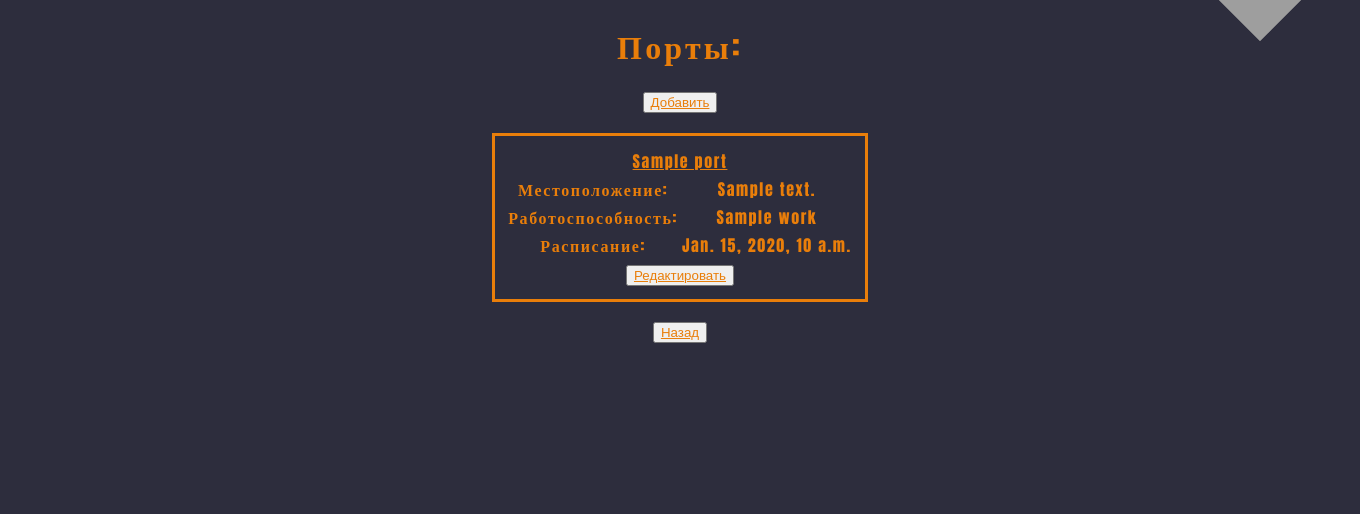
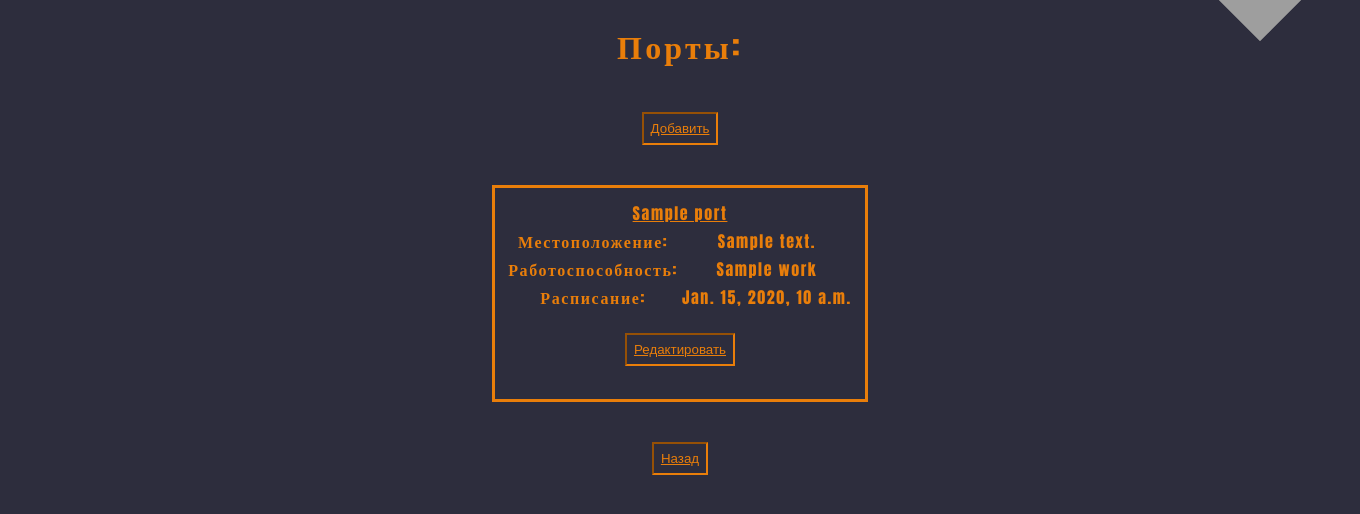
Before and after one commit to P4NUTA/Coursework, a Django app: template templates/portlist.html in a window 1360 px wide; the page is wider, and only the part inside the window is pictured. Shown: the part 200-714 px from the top of that part. Run offline with Django 3.2, Linux system fonts and the light colour scheme; the template is opened without the code that fills it: most values are stand-ins (such as "Sample title", 1, 10 or a date in 2020); grey boxes are pictures that could not be loaded.

Commit message:
Добавлена кнопка

```diff
--- a/static/Styles/style2.css
+++ b/static/Styles/style2.css
@@ -40,3 +40,14 @@ table{
 a {
 	color: #e97e0a;
 }
+button{
+	margin: 20px auto;
+	padding: 7px;
+	background-color: #2d2d3d;
+	border-style: inset;
+	border-color: #e97e0a;
+}
+button:hover{
+	background-color: #1a1a40;
+	border-color: orange;
+}
```
